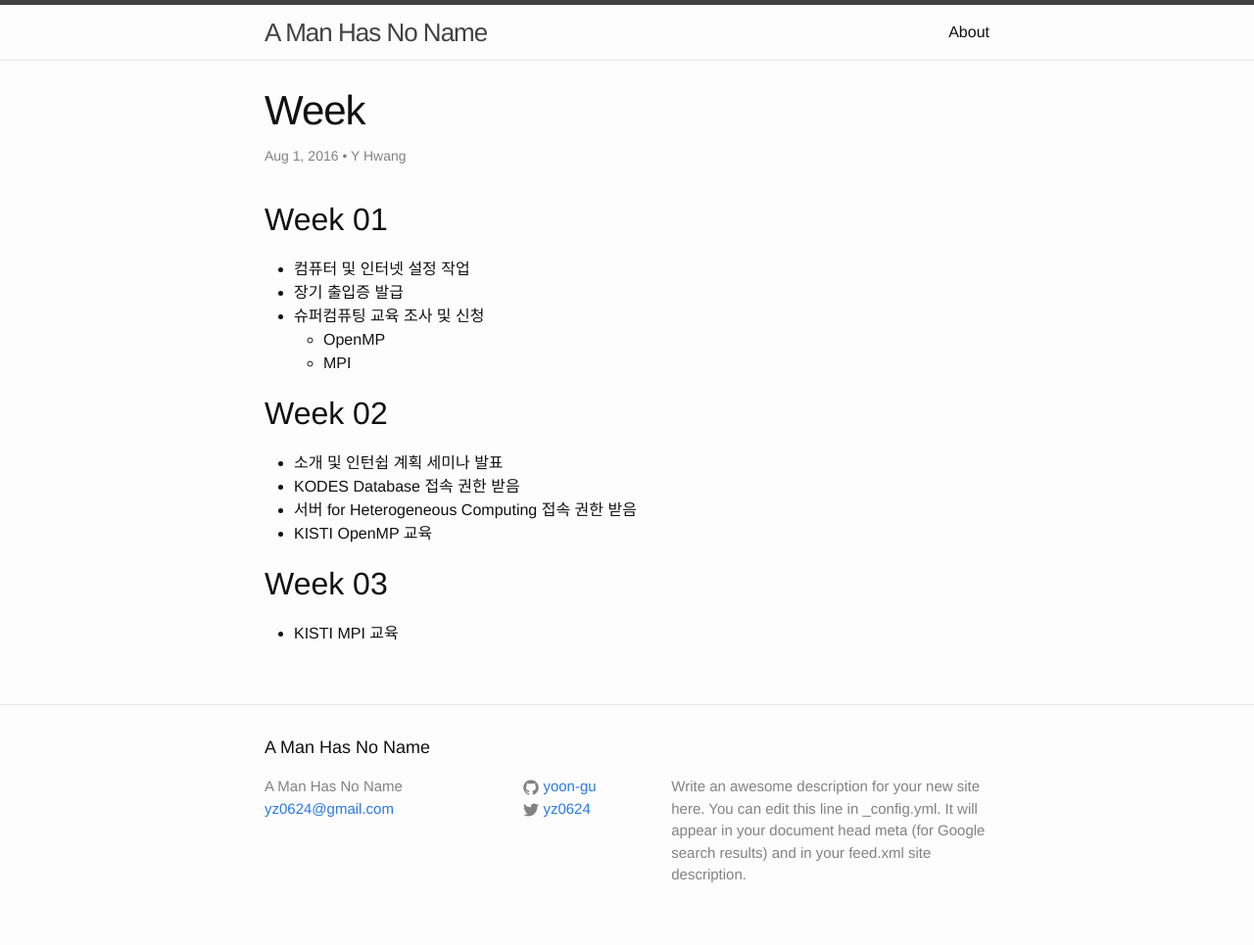
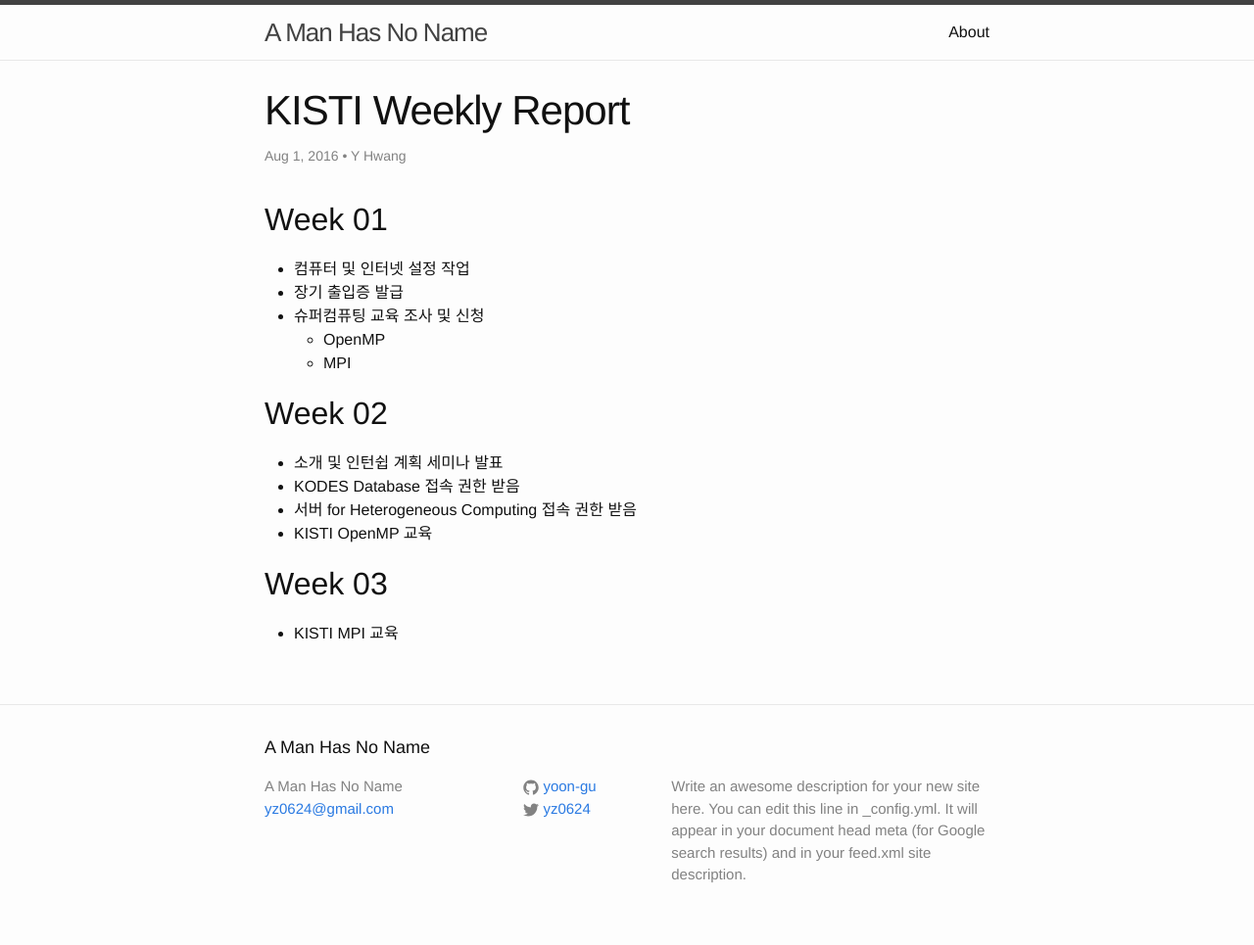
Before and after one commit to yoon-gu/yoon-gu.github.io, a Jekyll site: the page built from _posts/2016-08-01-kistk-report.md, in a window 1280 px wide. Shown: the whole page at 98% size. Built offline with Jekyll 4.4.1, drawn with Linux system fonts in a browser that asks for light colours; comment, search, counter and statistics services are not loaded.

Commit message:
change title

```diff
--- a/_posts/2016-08-01-kistk-report.md
+++ b/_posts/2016-08-01-kistk-report.md
@@ -1,6 +1,6 @@
 ---
 layout: post
-title:  "Week"
+title:  "KISTI Weekly Report"
 author: Y Hwang
 categories: Report
 tags: [KISTI, Epidemic]
```
